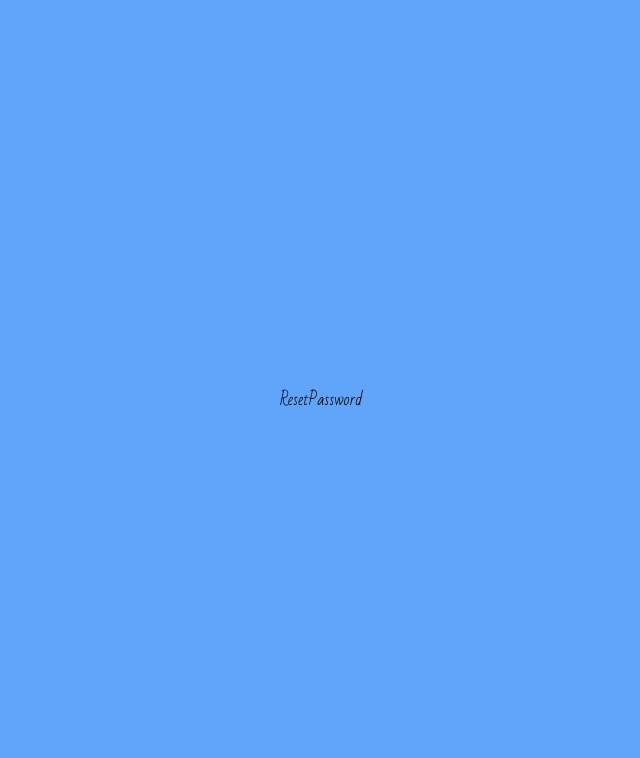
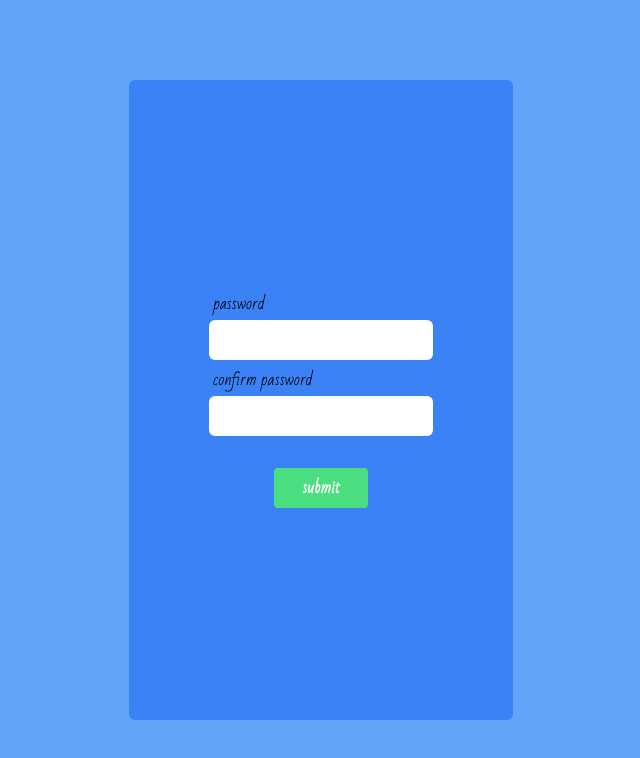
Before and after one commit to EsrafilElahi/next-ts-express-auth, a Next.js app in the folder front/: page /auth/reset-password in a window 1280 px wide. Shown: the top 758 px of the page, without its empty margins (319-959 px from the left). Built offline with nearby package versions, Linux system fonts and the light colour scheme.

Commit message:
add reset password and forget password page

```diff
--- /dev/null
+++ b/front/pages/auth/forget-password.tsx
@@ -0,0 +1,29 @@
+import React, { useState, useEffect, Dispatch, ChangeEvent, } from 'react'
+import Layout from '/components/Layout'
+import { NextPageLayout } from '../_app'
+import Link from 'next/link'
+
+type Props = {}
+
+const ForgetPassword: NextPageLayout = (props: Props) => {
+  const [email, setEmail] = useState<string>('')
+
+  return (
+    <div className='flex flex-col justify-center items-center w-[30%] h-[80%] rounded-md bg-blue-500 p-3 gap-10'>
+      <div className='flex flex-col'>
+        <label className='mb-1 ml-1' htmlFor="email">email</label>
+        <input
+          className='input'
+          name='email' type="email"
+          value={email}
+          onChange={(e: ChangeEvent<HTMLInputElement>): void => setEmail(e.target.value)}
+        />
+      </div>
+
+      <button className='btn-blue'>submit</button>
+    </div>
+  )
+}
+
+ForgetPassword.getLayout = (page) => <Layout title="forget password">{page}</Layout>
+export default ForgetPassword
--- a/front/pages/auth/login.tsx
+++ b/front/pages/auth/login.tsx
@@ -33,7 +33,7 @@ const Login: NextPageLayout = ({ }: Props) => {
   }
 
   return (
-    <div className='flex flex-col justify-center items-center w-[30%] h-[80%] rounded-md bg-blue-500 p-3 gap-5'>
+      <div className='flex flex-col justify-center items-center w-[30%] h-[80%] rounded-md bg-blue-500 p-3 gap-5'>
       <div className='flex flex-col'>
         <label className='mb-1 ml-1' htmlFor="email">email</label>
         <input className='input' name='email' type="email" value={loginData.email} onChange={(e) => handleAllInputs(e)} />
@@ -46,7 +46,8 @@ const Login: NextPageLayout = ({ }: Props) => {
 
       <button className='btn-blue' onClick={handleLogin}>login</button>
 
-      <Link href=""><a className='link'>forget password</a></Link>
+      <Link href="/auth/forget-password"><a className='link'>forget password</a></Link>
+      <Link href="/auth/reset-password"><a className='link'>reset password</a></Link>
       <span>Don’t have account ? <Link href="/auth/register"><a className='link'>Click here</a></Link></span>
 
     </div>
--- a/front/pages/auth/reset-password.tsx
+++ b/front/pages/auth/reset-password.tsx
@@ -4,12 +4,39 @@ import { NextPageLayout } from '../_app'
 import Link from 'next/link'
 
 type Props = {}
+interface IPasswords {
+  pass: string,
+  confirmPass: string
+}
 
-const ResetPassword: NextPageLayout = (props: Props) => {
+const ForgetPassword: NextPageLayout = (props: Props) => {
+  const [passwords, setPasswords] = useState<IPasswords>({ pass: '', confirmPass: '' })
+
   return (
-    <div>ResetPassword</div>
+    <div className='flex flex-col justify-center items-center w-[30%] h-[80%] rounded-md bg-blue-500 p-3 gap-2'>
+      <div className='flex flex-col'>
+        <label className='mb-1 ml-1' htmlFor="email">password</label>
+        <input
+          className='input'
+          name='pass'
+          value={passwords.pass}
+          onChange={(e: ChangeEvent<HTMLInputElement>): void => setPasswords({ ...passwords, [e.target.name]: e.target.value })}
+        />
+      </div>
+      <div className='flex flex-col'>
+        <label className='mb-1 ml-1' htmlFor="email">confirm password</label>
+        <input
+          className='input'
+          name='cofirmPass'
+          value={passwords.confirmPass}
+          onChange={(e: ChangeEvent<HTMLInputElement>): void => setPasswords({ ...passwords, [e.target.name]: e.target.value })}
+        />
+      </div>
+
+      <button className='btn-blue mt-6'>submit</button>
+    </div>
   )
 }
 
-ResetPassword.getLayout = (page) => <Layout title="reset-password">{page}</Layout>
-export default ResetPassword
+ForgetPassword.getLayout = (page) => <Layout title="reset password">{page}</Layout>
+export default ForgetPassword
```
